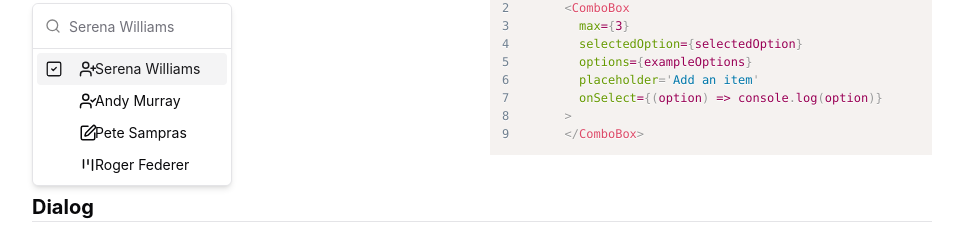
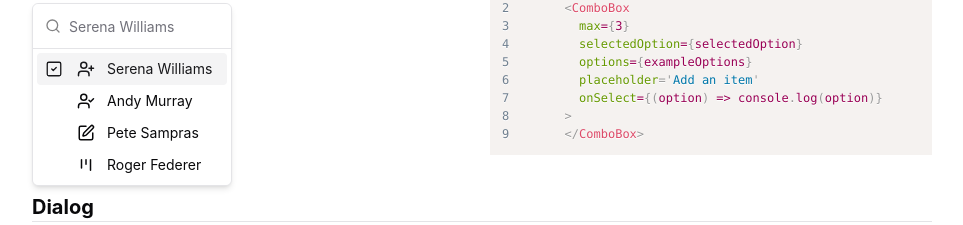
Before and after one commit to ttab/elephant-ui, a React (Vite) app: page / in a window 1280 px wide. Both pictures are taken after a click on the button "Serena Williams". Shown: the part 4043-4268 px from the top of the page, without its empty margins (8-971 px from the left). Built offline with nearby package versions, Linux system fonts and the light colour scheme; a web font is replaced by a local one.

Commit message:
slight adjustments to margins and placements of items in the combobox list

```diff
--- a/src/components/ui/combobox.tsx
+++ b/src/components/ui/combobox.tsx
@@ -194,7 +194,7 @@ export function ComboBox({
 }
 
 const ComboBoxAvatar = ({ avatar }: { avatar: React.ReactNode }): React.ReactNode => {
-  return <div className='h-6 w-6'>{avatar}</div>
+  return <div className='h-3 w-3'>{avatar}</div>
 }
 
 interface ComboBoxListProps {
@@ -237,29 +237,28 @@ function ComboBoxList({
                   }
                 }}
               >
-                <div className='flex items-center w-full'>
-                  <div className="w-fit flex gap-4">
+                <div className='grid items-center grid-cols-6 gap-3'>
+                  <div className='col-span-1'>
                     {selectedOptions.find(o => o.label === option.label)
                       ? <SquareCheck size={18} strokeWidth={1.75} className="mr-4 group-hover/checkbox:opacity-50" />
                       : <Square size={18} strokeWidth={1.75} className="mr-4 opacity-0 group-hover/checkbox:opacity-50" />
                     }
                   </div>
-                  <div className='flex-col h-full w-4'>
-                    {option?.color && (!option.icon && !option.avatar) && <div className={`w-2 h-2 grow-0 shrink-0 rounded-full ${option.color}`} />}
+                  <div className='col-span-1 justify-self-center'>
+                    {option?.color && (!option.icon && !option.avatar) && <div className={`items-center w-2.5 h-2.5 grow-0 shrink-0 rounded-full ${option.color}`} />}
                     {option?.icon && (!option.avatar && !option.color) && <option.icon size={18} {...option.iconProps} />}
                     {option?.avatar && (!option.icon && !option.color) && <ComboBoxAvatar avatar={option.avatar} />}
                   </div>
                   <div
-                    className='flex space-x-4 items-center grow'
                     onMouseDown={() => setOpen(false)}
+                    className='col-span-4'
                   >
-                    <div className="grow">
+                    <div>
                       {option.label}
                     </div>
                     <CommandShortcut>{option.info || ''}</CommandShortcut>
                   </div>
                 </div>
-
               </CommandItem>
             ))}
           </CommandGroup>
```
